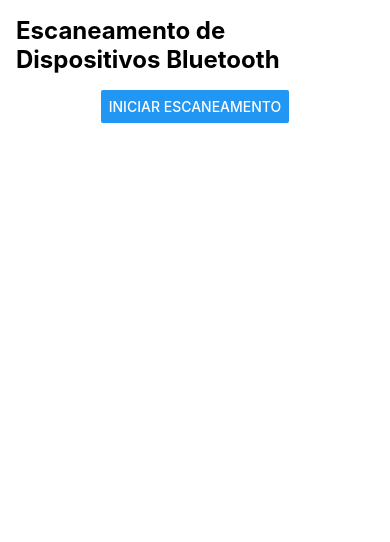
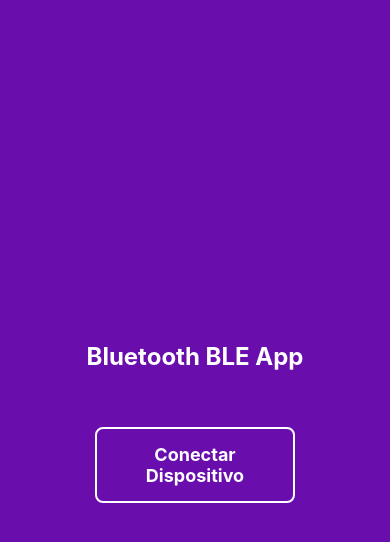
Before and after one commit to ErickSantos2002/AppHealthSafety, a React Native app: screen / in a window 390 px wide. Shown: the top 542 px of the page. Built offline with nearby package versions, Linux system fonts and the light colour scheme; what react-native-ble-plx would draw is missing.

Commit message:
Modificação na conexão bluetooth e mudando visual do aplicativo

```diff
--- a/App.js
+++ b/App.js
@@ -1,30 +1,99 @@
-import React from 'react';
-import { View, Text, Button, FlatList, TouchableOpacity } from 'react-native';
-import { useBluetooth } from './useBluetooth';
+import React, { useState } from 'react';
+import { View, Text, TouchableOpacity, Modal, FlatList } from 'react-native';
+import { useBluetooth } from './useBluetooth'; // Hook para BLE
 import styles from './styles';
 
 export default function App() {
-  const { devices, connectedDevice, startScan, connectToDevice, sendCommand } = useBluetooth();
+  const { devices, startScan, connectToDevice, sendCommand, receivedData } = useBluetooth();
+  const [isModalVisible, setModalVisible] = useState(false);
+  const [selectedDevice, setSelectedDevice] = useState(null);
+
+  // Abre o modal e inicia o escaneamento
+  const handleOpenModal = () => {
+    setModalVisible(true);
+    startScan(); // Inicia o escaneamento Bluetooth
+  };
+
+  // Seleciona o dispositivo e fecha o modal
+  const handleDeviceSelect = async (device) => {
+    await connectToDevice(device); // Conecta ao dispositivo
+    setSelectedDevice(device); // Salva o dispositivo selecionado
+    setModalVisible(false); // Fecha o modal
+  };
+
+  // Desconectar do dispositivo
+  const handleDisconnect = () => {
+    setSelectedDevice(null); // Remove o dispositivo selecionado
+    console.log("Dispositivo desconectado.");
+  };
 
   return (
     <View style={styles.container}>
-      <Text style={styles.title}>Escaneamento de Dispositivos Bluetooth</Text>
-      <Button title="Iniciar Escaneamento" onPress={startScan} />
-      <FlatList
-        data={devices}
-        keyExtractor={(item) => item.id}
-        renderItem={({ item }) => (
-          <TouchableOpacity onPress={() => connectToDevice(item)}>
-            <Text style={styles.device}>{item.name} - {item.id}</Text>
+      <Text style={styles.title}>Bluetooth BLE App</Text>
+
+      {/* Botões principais */}
+      <View style={styles.buttonContainer}>
+        {selectedDevice ? (
+          <>
+            <TouchableOpacity
+              style={styles.button}
+              onPress={() => sendCommand('A20', 'TEST,START', 4)}
+            >
+              <Text style={styles.buttonText}>Iniciar Teste</Text>
+            </TouchableOpacity>
+            <TouchableOpacity
+              style={[styles.button, styles.disconnectButton]}
+              onPress={handleDisconnect}
+            >
+              <Text style={styles.buttonText}>Desconectar</Text>
+            </TouchableOpacity>
+          </>
+        ) : (
+          <TouchableOpacity style={styles.button} onPress={handleOpenModal}>
+            <Text style={styles.buttonText}>Conectar Dispositivo</Text>
           </TouchableOpacity>
         )}
-      />
-      {connectedDevice && (
-        <View>
-          <Text>Dispositivo Conectado: {connectedDevice.name}</Text>
-          <Button title="Enviar Comando" onPress={() => sendCommand("A20", "TEST,START", 4)} />
+      </View>
+
+      {/* Exibição de Dados Recebidos */}
+      {selectedDevice && (
+        <View style={styles.dataContainer}>
+          <Text style={styles.dataText}>Últimos Dados Recebidos:</Text>
+          {receivedData.length > 0 ? (
+            receivedData.slice(0, 5).map((item, index) => (
+              <Text key={index} style={styles.dataText}>
+                Comando: {item.commandCode}, Dados: {item.data}
+              </Text>
+            ))
+          ) : (
+            <Text style={styles.dataText}>Nenhum dado recebido.</Text>
+          )}
         </View>
       )}
+
+      {/* Modal para selecionar dispositivos */}
+      <Modal visible={isModalVisible} transparent animationType="slide">
+        <View style={styles.modalContainer}>
+          <View style={styles.modalContent}>
+            <Text style={styles.modalTitle}>Selecione um Dispositivo</Text>
+            <FlatList
+              data={devices}
+              keyExtractor={(item) => item.id}
+              renderItem={({ item }) => (
+                <TouchableOpacity onPress={() => handleDeviceSelect(item)}>
+                  <Text style={styles.device}>{item.name}</Text>
+                </TouchableOpacity>
+              )}
+            />
+            <TouchableOpacity
+              style={[styles.button, { marginTop: 20 }]}
+              onPress={() => setModalVisible(false)}
+            >
+              <Text style={styles.buttonText}>Cancelar</Text>
+            </TouchableOpacity>
+          </View>
+        </View>
+      </Modal>
     </View>
   );
 }
--- a/styles.js
+++ b/styles.js
@@ -1,4 +1,3 @@
-// styles.js
 import { StyleSheet } from 'react-native';
 
 export default StyleSheet.create({
@@ -7,19 +6,83 @@ export default StyleSheet.create({
     alignItems: 'center',
     justifyContent: 'center',
     padding: 16,
+    backgroundColor: '#6a0dad', // Fundo roxo
   },
   title: {
     fontSize: 24,
     fontWeight: 'bold',
     marginBottom: 16,
+    color: '#fff', // Texto branco
   },
-  scanningText: {
-    fontSize: 16,
-    marginTop: 8,
-    color: 'blue',
+  button: {
+    backgroundColor: '#6a0dad', // Roxo
+    padding: 15,
+    borderRadius: 8,
+    marginTop: 20,
+    borderWidth: 2,
+    borderColor: '#fff', // Contorno branco
+    width: 200, // Largura do botão
+    alignSelf: 'center', // Centraliza o botão
+  },
+  buttonText: {
+    color: '#fff',
+    fontSize: 18,
+    textAlign: 'center',
+    fontWeight: 'bold',
+  },
+  disconnectButton: {
+    backgroundColor: '#b71c1c', // Vermelho para o botão de desconectar
+    marginTop: 10,
+  },
+  modalContainer: {
+    flex: 1,
+    justifyContent: 'center',
+    alignItems: 'center',
+    backgroundColor: 'rgba(0, 0, 0, 0.5)', // Fundo escuro transparente
+  },
+  modalContent: {
+    width: '90%',
+    padding: 20,
+    backgroundColor: '#ffffff',
+    borderRadius: 10,
+    elevation: 5, // Sombra no Android
+  },
+  modalTitle: {
+    fontSize: 20,
+    fontWeight: 'bold',
+    marginBottom: 20,
+    textAlign: 'center',
+    color: '#6a0dad', // Roxo
   },
   device: {
     fontSize: 18,
-    padding: 8,
+    padding: 10,
+    marginBottom: 10,
+    backgroundColor: '#f3f3f3',
+    borderRadius: 5,
+    textAlign: 'center',
+  },
+  dataContainer: {
+    marginTop: 20,
+    padding: 15,
+    backgroundColor: '#ffffff',
+    borderRadius: 8,
+    width: '90%',
+    alignSelf: 'center',
+    shadowColor: '#000',
+    shadowOffset: { width: 0, height: 2 },
+    shadowOpacity: 0.3,
+    shadowRadius: 4,
+    elevation: 5,
+  },
+  dataText: {
+    fontSize: 16,
+    color: '#333',
+    marginBottom: 5,
+  },
+  buttonContainer: {
+    marginTop: 20,
+    justifyContent: 'center',
+    alignItems: 'center',
   },
 });
--- a/useBluetooth.js
+++ b/useBluetooth.js
@@ -7,19 +7,19 @@ const manager = new BleManager();
 export const useBluetooth = () => {
   const [devices, setDevices] = useState([]);
   const [connectedDevice, setConnectedDevice] = useState(null);
-  const [writableCharacteristic, setWritableCharacteristic] = useState(null);
-  const [monitorSubscription, setMonitorSubscription] = useState(null);
+  const [writableCharacteristic, setWritableCharacteristic] = useState(null); // Característica de escrita
+  const [receivedData, setReceivedData] = useState([]); // Dados reais recebidos
 
   const startScan = () => {
     setDevices([]);
     manager.startDeviceScan(null, null, (error, device) => {
       if (error) {
-        console.log("Erro no escaneamento:", error);
+        console.error("Erro no escaneamento:", error);
         return;
       }
       if (device?.name) {
-        setDevices((prevDevices) =>
-          prevDevices.some((d) => d.id === device.id) ? prevDevices : [...prevDevices, { id: device.id, name: device.name }]
+        setDevices((prev) =>
+          prev.some((d) => d.id === device.id) ? prev : [...prev, { id: device.id, name: device.name }]
         );
       }
     });
@@ -28,43 +28,33 @@ export const useBluetooth = () => {
 
   const connectToDevice = async (device) => {
     try {
-      console.log(`Conectando ao dispositivo: ${device.name}`);
-      const connectedDevice = await manager.connectToDevice(device.id);
-      setConnectedDevice(connectedDevice);
-      console.log("Conexão estabelecida com sucesso!");
+      const connected = await manager.connectToDevice(device.id);
+      setConnectedDevice(connected);
+      await connected.discoverAllServicesAndCharacteristics();
 
-      // Descobrir serviços e características
-      await connectedDevice.discoverAllServicesAndCharacteristics();
-      const services = await connectedDevice.services();
-      const service = services.find((s) => s.uuid === '0000fff0-0000-1000-8000-00805f9b34fb');
-      if (!service) throw new Error("Serviço 0000fff0 não encontrado.");
+      const characteristics = await connected.characteristicsForService('0000fff0-0000-1000-8000-00805f9b34fb');
+      if (!characteristics) throw new Error("Serviço ou característica não encontrada!");
 
-      const characteristics = await service.characteristics();
+      const writable = characteristics.find((char) => char.isWritableWithResponse);
+      const notifiable = characteristics.find((char) => char.isNotifiable);
 
-      // Configurar característica para escrita
-      const writable = characteristics.find((c) => c.uuid === '0000fff2-0000-1000-8000-00805f9b34fb');
-      if (!writable) throw new Error("Característica 0000fff2 não encontrada.");
+      if (!writable) throw new Error("Característica de escrita não encontrada!");
       setWritableCharacteristic(writable);
-      console.log("Característica configurada para escrita: 0000fff2");
 
-      // Configurar característica para monitoramento (0000fff1)
-      const notifiable = characteristics.find((c) => c.uuid === '0000fff1-0000-1000-8000-00805f9b34fb');
+      // Monitorar dados recebidos
       if (notifiable) {
-        console.log("Iniciando monitoramento de notificações na característica 0000fff1...");
-        const subscription = notifiable.monitor((error, characteristic) => {
+        notifiable.monitor((error, characteristic) => {
           if (error) {
-            console.log("Erro no monitoramento:", error);
+            console.error("Erro ao monitorar:", error);
             return;
           }
-          const rawData = Buffer.from(characteristic.value, 'base64');
-          const commandCode = rawData.slice(1, 4).toString('utf-8').trim();
-          const data = rawData.slice(4, 17).toString('utf-8').trim();
-          const bat = rawData[17];
-          console.log("Dados recebidos:", { commandCode, data, bat });
+          if (characteristic?.value) {
+            const value = Buffer.from(characteristic.value, 'base64');
+            const commandCode = value.slice(1, 4).toString('utf-8').trim();
+            const data = value.slice(4, 17).toString('utf-8').replace(/#/g, ''); // Remove os `#`
+            setReceivedData((prev) => [{ commandCode, data }, ...prev]);
+          }
         });
-        setMonitorSubscription(subscription);
-      } else {
-        console.log("Nenhuma característica notificável encontrada.");
       }
     } catch (error) {
       console.error("Erro ao conectar:", error);
@@ -106,9 +96,22 @@ export const useBluetooth = () => {
 
   const calculateBCC = (commandCode, data, bat) => {
     let sum = 0;
-    const bytes = Buffer.concat([Buffer.from(commandCode, 'utf-8'), Buffer.from(data, 'utf-8'), Buffer.from([bat])]);
+    const bytes = Buffer.concat([
+      Buffer.from(commandCode, 'utf-8'),
+      Buffer.from(data, 'utf-8'),
+      Buffer.from([bat]),
+    ]);
     bytes.forEach((byte) => (sum += byte));
     return (~sum + 1) & 0xff;
+  };
+
+  const disconnectDevice = async () => {
+    if (connectedDevice) {
+      await manager.cancelDeviceConnection(connectedDevice.id);
+      setConnectedDevice(null);
+      setWritableCharacteristic(null);
+      console.log("Dispositivo desconectado com sucesso.");
+    }
   };
 
   return {
@@ -117,5 +120,7 @@ export const useBluetooth = () => {
     startScan,
     connectToDevice,
     sendCommand,
+    receivedData,
+    disconnectDevice,
   };
 };
```
